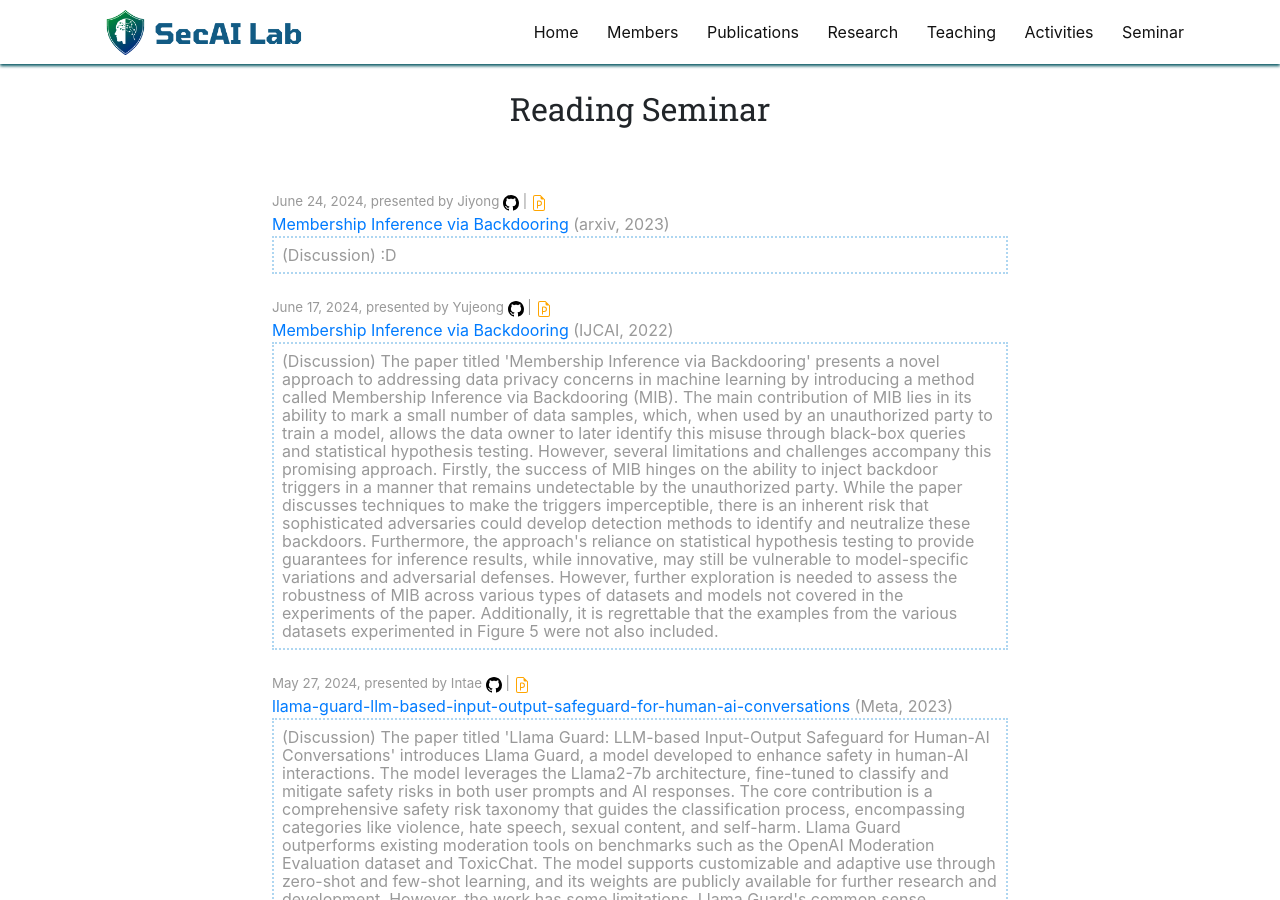
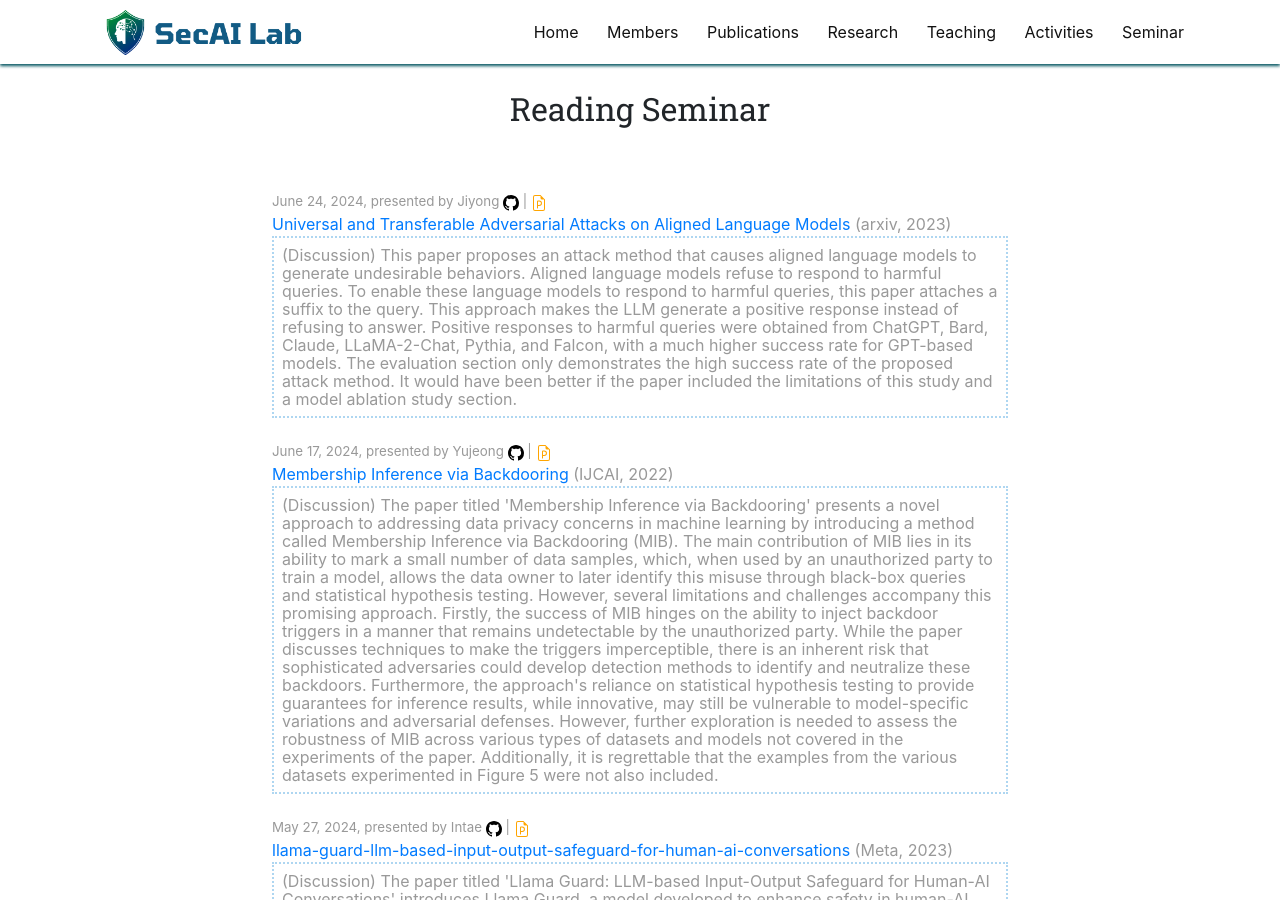
Before and after one commit to SecAI-Lab/secai-lab.github.io, a Jekyll site: the page built from pages/seminar.md, in a window 1280 px wide and 900 px high. Built offline with Jekyll 4.4.1, drawn with Linux system fonts in a browser that asks for light colours; nearby versions of some CDN libraries.

Commit message:
Update readings.yml

```diff
--- a/_data/readings.yml
+++ b/_data/readings.yml
@@ -1,4 +1,4 @@
-- title: "Membership Inference via Backdooring"
+- title: "Universal and Transferable Adversarial Attacks on Aligned Language Models"
   link: "https://arxiv.org/abs/2307.15043"
   ppt_link: "https://secai.skku.edu/assets/paper-presentation/jiyong_UniversalandTransferable_arxiv2023.pdf"
   code_link: "https://github.com/llm-attacks/llm-attacks"
@@ -6,7 +6,13 @@
   conference: arxiv
   date: 2024.06.24
   pub_year: 2023
-  discussion: "(Discussion) :D"
+  discussion: "(Discussion) This paper proposes an attack method that causes aligned language models to generate undesirable behaviors.
+  Aligned language models refuse to respond to harmful queries.
+  To enable these language models to respond to harmful queries, this paper attaches a suffix to the query.
+  This approach makes the LLM generate a positive response instead of refusing to answer.
+  Positive responses to harmful queries were obtained from ChatGPT, Bard, Claude, LLaMA-2-Chat, Pythia, and Falcon, with a much higher success rate for GPT-based models.
+  The evaluation section only demonstrates the high success rate of the proposed attack method.
+  It would have been better if the paper included the limitations of this study and a model ablation study section."
 
 - title: "Membership Inference via Backdooring"
   link: "https://www.ijcai.org/proceedings/2022/0532.pdf"
```
